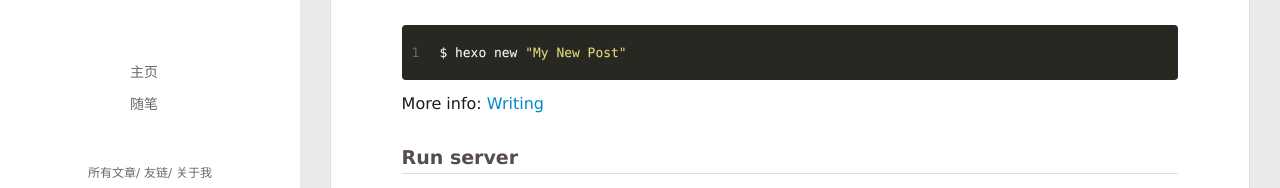
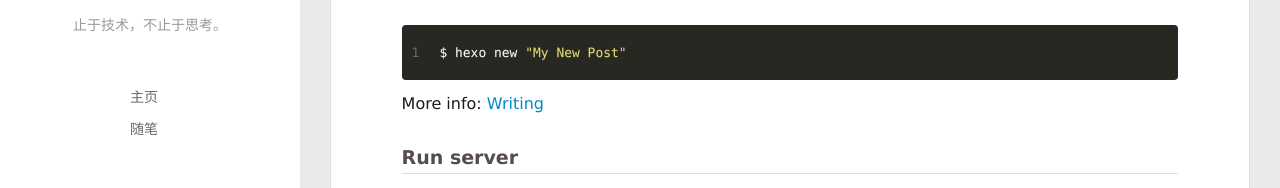
Before and after one commit to fangmin1412/fangmin1412.github.io, a plain HTML site: page 2017/11/15/hello-world/index.html in a window 1280 px wide. Shown: the part 327-515 px from the top of the page. Drawn offline with Linux system fonts and the light colour scheme.

Commit message:
Site updated: 2018-03-07 18:51:17

```diff
--- a/2017/11/15/hello-world/index.html
+++ b/2017/11/15/hello-world/index.html
@@ -52,6 +52,8 @@
 		<hgroup>
 		  <h1 class="header-author"><a href="/">fang</a></h1>
 		</hgroup>
+
+		<p class="header-subtitle">止于技术，不止于思考。</p>
 
 
 		<nav class="header-menu">
@@ -110,6 +112,8 @@
 			<hgroup>
 			  <h1 class="header-author js-header-author">fang</h1>
 			</hgroup>
+
+			<p class="header-subtitle"><i class="icon icon-quo-left"></i>止于技术，不止于思考。<i class="icon icon-quo-right"></i></p>
 
 
 
```
Also changed, not shown: archives/2017/11/index.html (+4 -0 lines), archives/2017/index.html (+4 -0 lines), archives/index.html (+4 -0 lines), index.html (+4 -0 lines).
